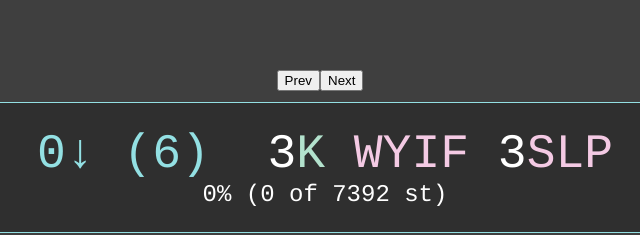
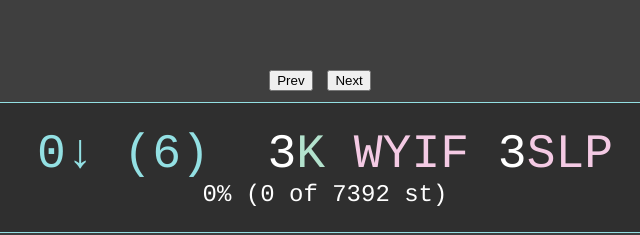
Before and after one commit to alefore/knit, a plain HTML site: page index.html in a window 1280 px wide. Shown: the part 237-472 px from the top of the page, 320-960 px from the left. Drawn offline with nearby package versions, Linux system fonts and the light colour scheme.

Commit message:
Adjust CSS.

```diff
--- a/index.html
+++ b/index.html
@@ -79,6 +79,10 @@ div#currentRow, div#controls {
   top: 300px;
   height: 35px;
 }
+#controls input {
+  margin-left: 1ch;
+  margin-right: 1ch;
+}
 #patternContainer {
   margin-top: 335px;
   overflow-y: auto;
```
